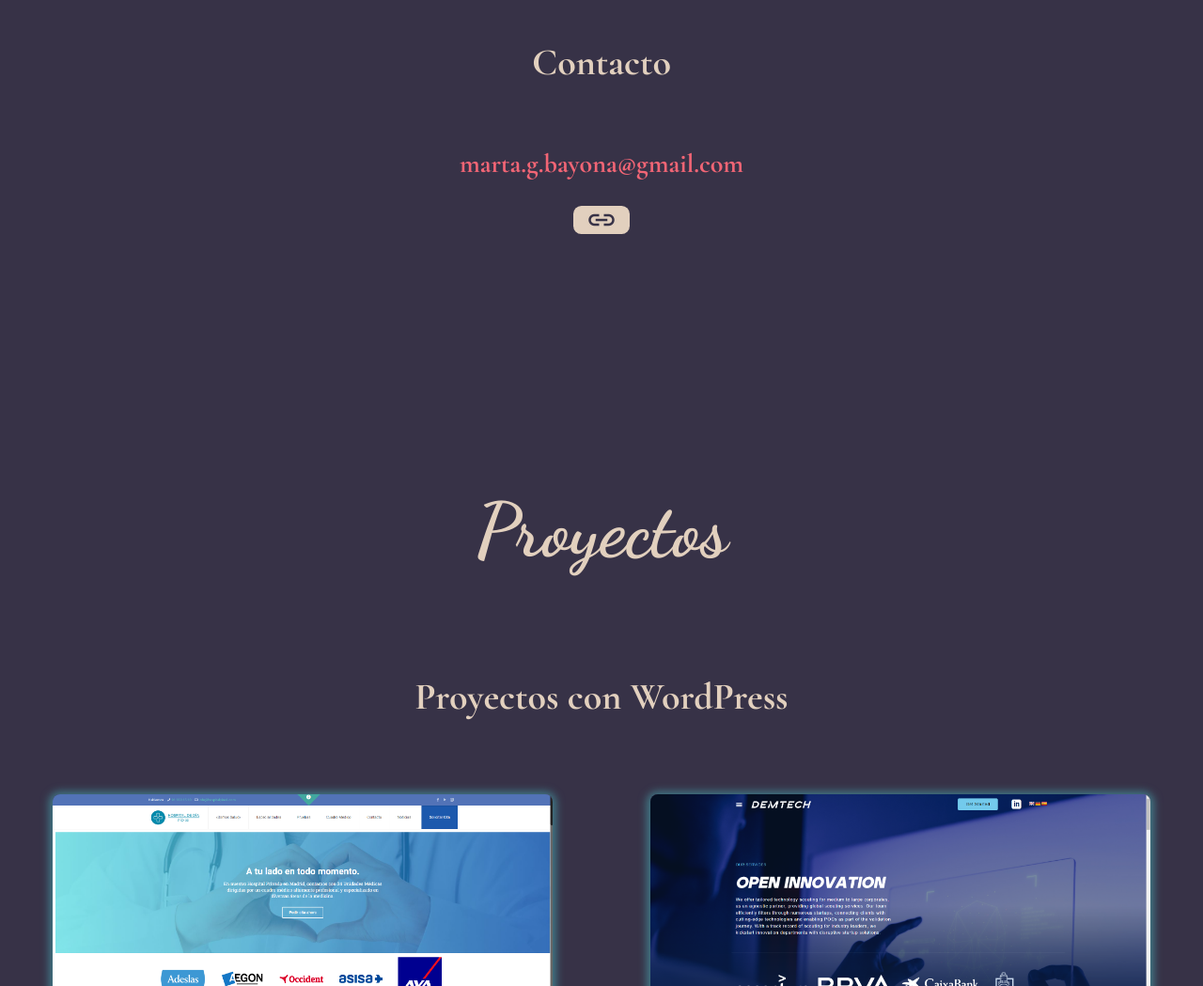
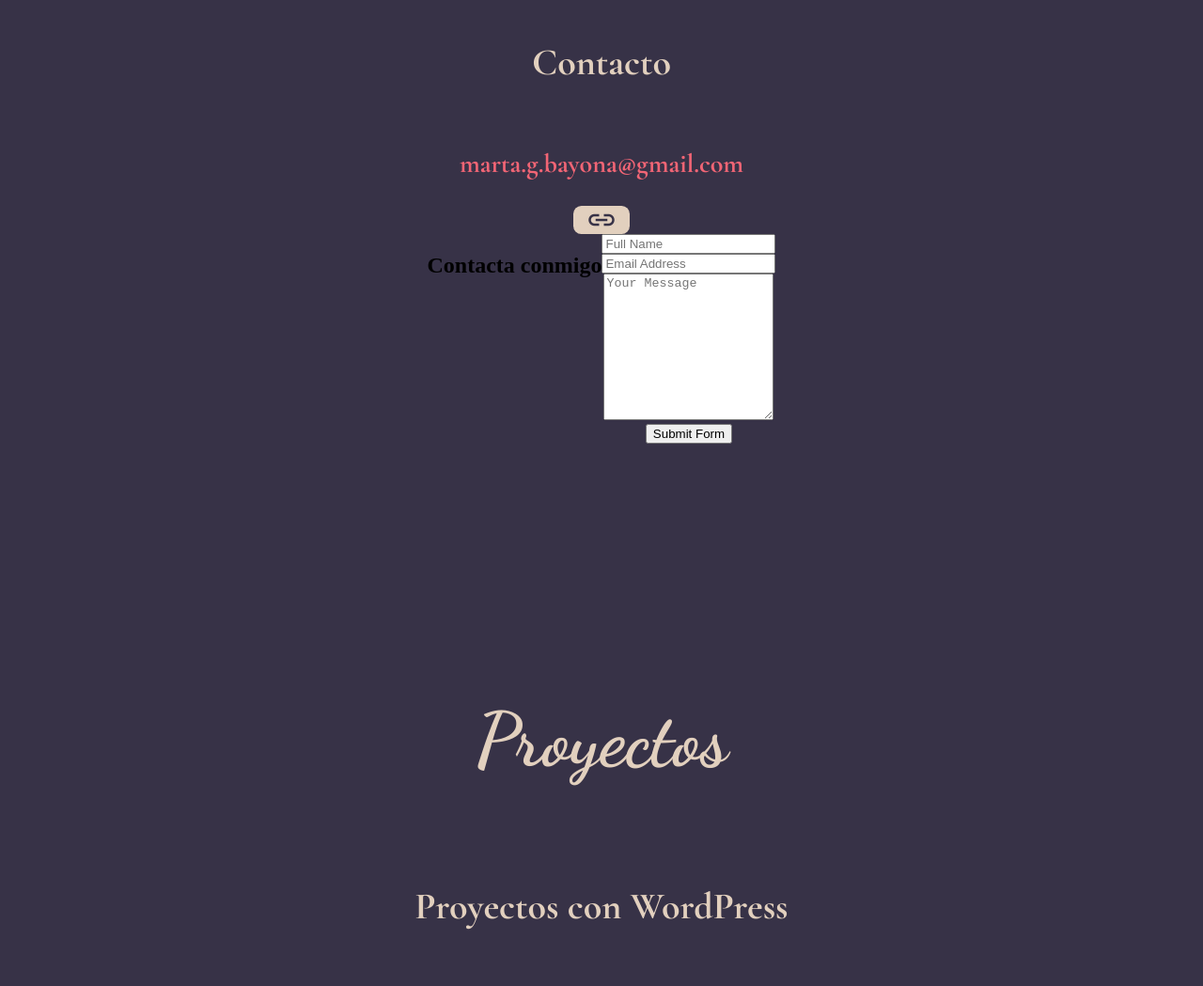
Before and after one commit to MartaGBayona/Portfolio, a website: page index.html in a window 1280 px wide. Shown: the part 3466-4515 px from the top of the page at 94% size. Drawn offline with nearby package versions, Linux system fonts and the light colour scheme.

Commit message:
feat: contact form but without style

```diff
--- a/index.html
+++ b/index.html
@@ -160,6 +160,29 @@
                     </div>
                     <p id="notification" class="hidden">Email copiado</p>
                 </div>
+                <div class="container">
+                    <h1>Contacta conmigo</h1>
+                    <form target="_blank" action="https://formsubmit.co/659bcf75fb1ab54b039df1954a7c86bd" method="POST">
+                        <div class="form-group">
+                            <div class="form-row">
+                                <div class="col">
+                                    <input type="text" name="name" class="form-control" placeholder="Full Name"
+                                        required>
+                                </div>
+                                <div class="col">
+                                    <input type="email" name="email" class="form-control" placeholder="Email Address"
+                                        required>
+                                </div>
+                            </div>
+                        </div>
+                        <div class="form-group">
+                            <textarea placeholder="Your Message" class="form-control" name="message" rows="10"
+                                required></textarea>
+                        </div>
+                        <button type="submit" class="btn btn-lg btn-dark btn-block">Submit Form</button>
+                    </form>
+                </div>
+            </div>
         </div>
         </div>
         </div>
@@ -225,8 +248,10 @@
                             <img src="./img/icons8-html-60.png" alt="react">
                         </div>
                         <div class="links-design">
-                            <a class="links-style" href="https://github.com/MartaGBayona/final-project-frontend">Enlace al Frontend</a>
-                            <a class="links-style" href="https://github.com/MartaGBayona/final-project-backend">Enlace al Backend</a>
+                            <a class="links-style" href="https://github.com/MartaGBayona/final-project-frontend">Enlace
+                                al Frontend</a>
+                            <a class="links-style" href="https://github.com/MartaGBayona/final-project-backend">Enlace
+                                al Backend</a>
                         </div>
                     </div>
                     <div class="card-projects">
@@ -241,8 +266,10 @@
                             <img src="./img/icons8-html-60.png" alt="react">
                         </div>
                         <div class="links-design">
-                            <a class="links-style" href="https://github.com/MartaGBayona/projectFrontendII">Enlace al Frontend</a>
-                            <a class="links-style" href="https://github.com/MartaGBayona/project_BACKEND2">Enlace al Backend</a>
+                            <a class="links-style" href="https://github.com/MartaGBayona/projectFrontendII">Enlace al
+                                Frontend</a>
+                            <a class="links-style" href="https://github.com/MartaGBayona/project_BACKEND2">Enlace al
+                                Backend</a>
                         </div>
                     </div>
                     <div class="card-projects">
@@ -257,8 +284,10 @@
                             <img src="./img/icons8-html-60.png" alt="react">
                         </div>
                         <div class="links-design">
-                            <a class="links-style" href="https://github.com/MartaGBayona/projectFrontend">Enlace al Frontend</a>
-                            <a class="links-style" href="https://github.com/MartaGBayona/project_BackEnd">Enlace al Backend</a>
+                            <a class="links-style" href="https://github.com/MartaGBayona/projectFrontend">Enlace al
+                                Frontend</a>
+                            <a class="links-style" href="https://github.com/MartaGBayona/project_BackEnd">Enlace al
+                                Backend</a>
                         </div>
                     </div>
                 </div>
@@ -277,4 +306,5 @@
     </footer>
     <script src="./dist/main.js"></script>
 </body>
+
 </html>
```
Also changed, not shown: ts/main.ts (+28 -0 lines), dist/main.js. Lines whose indentation alone changed are shown as unchanged.
